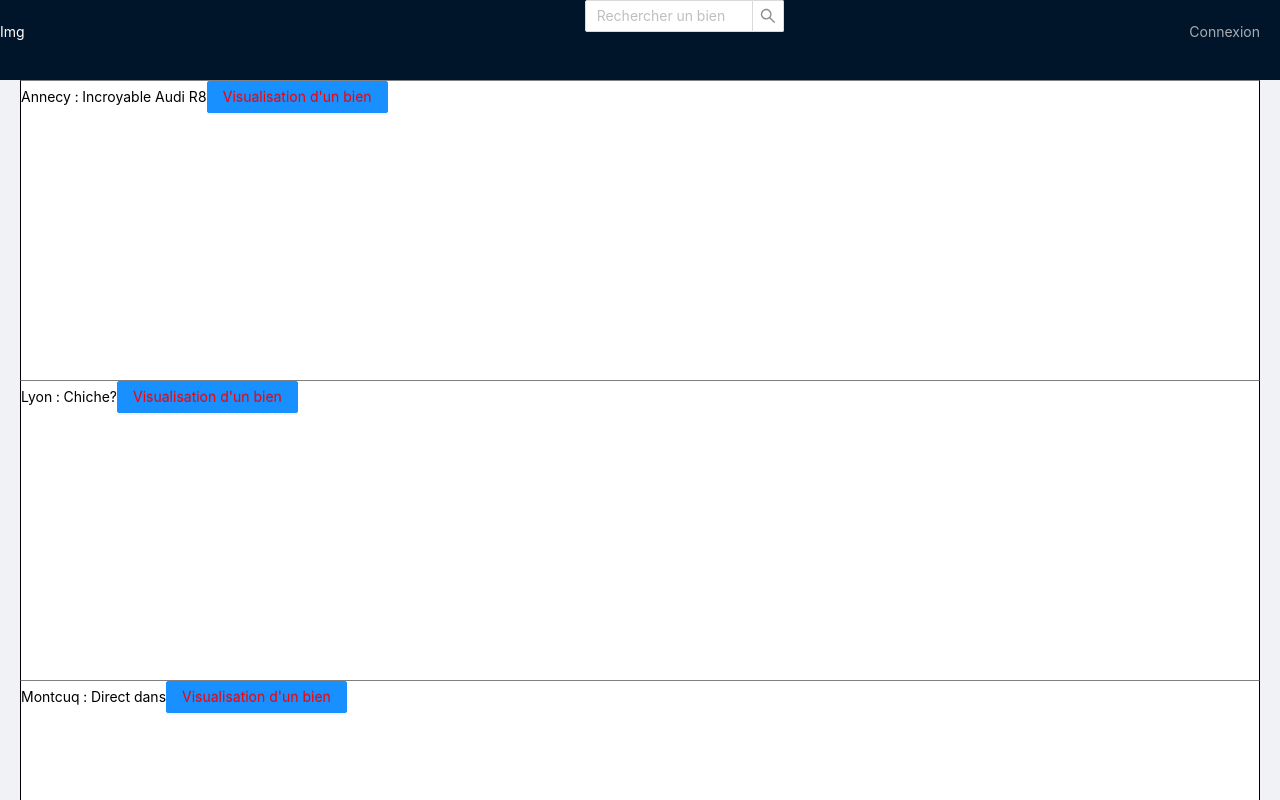
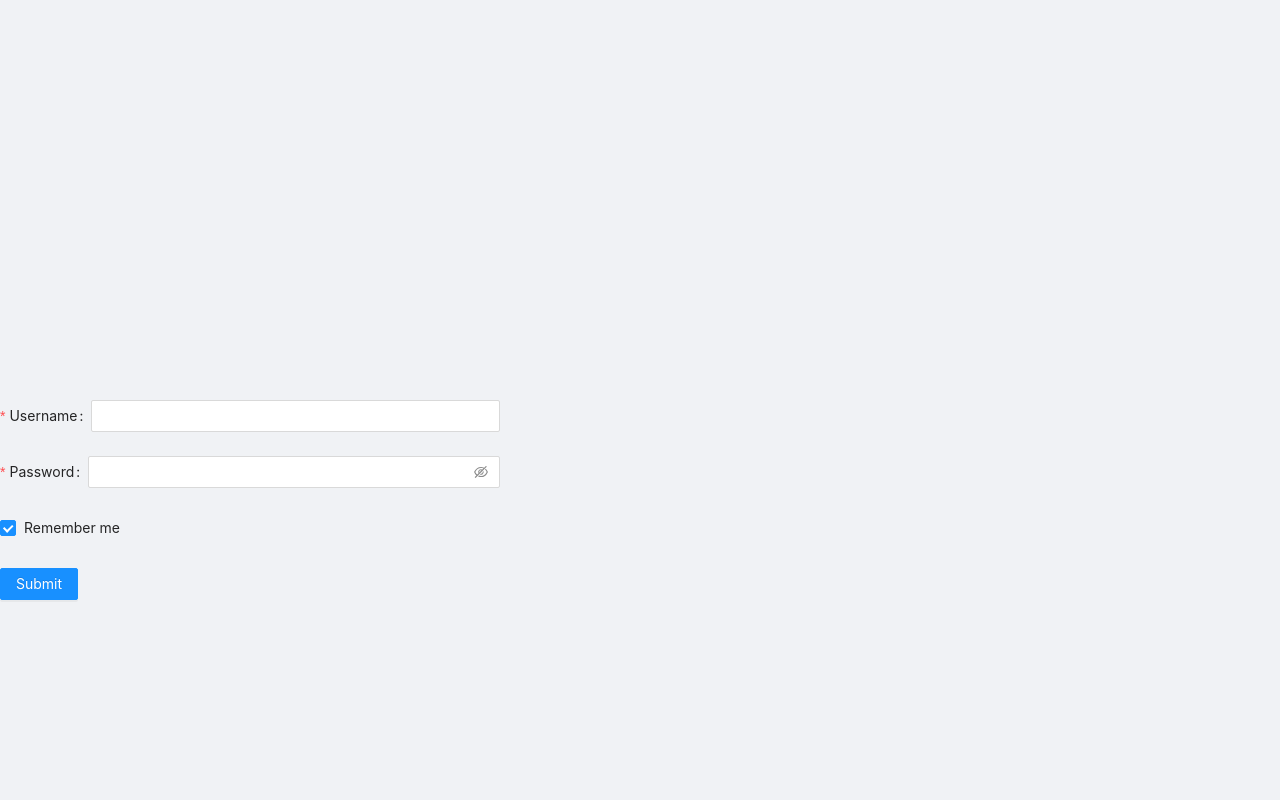
Before and after one commit to benoit92033/lendyourride, a React (Create React App) app: page /login in a window 1280 px wide. Shown: the top 800 px of the page. Built offline with nearby package versions, Linux system fonts and the light colour scheme.

Commit message:
Page de login

```diff
--- a/package.json
+++ b/package.json
@@ -14,6 +14,7 @@
     "axios": "^0.21.1",
     "react": "^17.0.2",
     "react-dom": "^17.0.2",
+    "react-router-dom": "^5.2.0",
     "react-scripts": "4.0.3",
     "typescript": "^4.2.3",
     "web-vitals": "^1.1.1"
@@ -41,5 +42,8 @@
       "last 1 firefox version",
       "last 1 safari version"
     ]
+  },
+  "devDependencies": {
+    "@types/react-router-dom": "^5.1.7"
   }
 }
--- a/src/App.tsx
+++ b/src/App.tsx
@@ -3,6 +3,8 @@ import Layout from 'antd/lib/layout/layout';
 import React, { useState } from 'react';
 import { MyMenu } from './Components/Menu';
 import { Page } from './Components/Page';
+import { BrowserRouter, Route } from 'react-router-dom';
+import { Login } from './Components/Login';
 
 function App() {
   const supoData = ([
@@ -19,10 +21,27 @@ function App() {
     Title: string;
   }| null)[]>(supoData);
 
+  const [token, setToken] = useState();
+
+  const pageComponent = () =>{
+    return (
+      <div>
+        <MyMenu setData={setDiplayedData} data={supoData}/>;
+        <Page displayedData={displayedData}/>;
+      </div>
+    )
+  }
+
+  const loginComponent = () => {
+    return <Login setToken={setToken} />;
+  }
+
   return (
-    <Layout>
-      <MyMenu setData={setDiplayedData} data={supoData}/>
-      <Page displayedData={displayedData}/>
+    <Layout style={{height:'100vh'}}>
+      <BrowserRouter>
+        <Route exact path="/" component={pageComponent} />
+        <Route path="/login" component={loginComponent} />
+      </BrowserRouter>
     </Layout>
   );
 }
--- /dev/null
+++ b/src/Components/Login/Login.tsx
@@ -0,0 +1,60 @@
+import { Button, Checkbox, Form, Input, Modal } from 'antd';
+import { Content } from 'antd/lib/layout/layout';
+import React from 'react';
+
+
+interface Props {
+  setToken: React.Dispatch<React.SetStateAction<undefined>>;
+}
+export const Login = ({setToken} : Props) => {
+
+  const onFinish = (values: any) => {
+    console.log('Success:', values);
+  };
+
+  const onFinishFailed = (errorInfo: any) => {
+    console.log('Failed:', errorInfo);
+  };
+
+  return (
+    <>
+     <div style={{position: 'relative'}}>
+
+      <Content style={{position: 'absolute', height: '500px', width:'500px', margin:'auto', padding:0, top:'50vh'}}>
+        <Form
+          name="basic"
+          initialValues={{ remember: true }}
+          onFinish={onFinish}
+          onFinishFailed={onFinishFailed}
+        >
+          <Form.Item
+            label="Username"
+            name="username"
+            rules={[{ required: true, message: 'Please input your username!' }]}
+          >
+            <Input />
+          </Form.Item>
+
+          <Form.Item
+            label="Password"
+            name="password"
+            rules={[{ required: true, message: 'Please input your password!' }]}
+          >
+            <Input.Password />
+          </Form.Item>
+
+          <Form.Item name="remember" valuePropName="checked">
+            <Checkbox>Remember me</Checkbox>
+          </Form.Item>
+
+          <Form.Item>
+            <Button type="primary" htmlType="submit">
+              Submit
+            </Button>
+          </Form.Item>
+        </Form>
+      </Content>
+     </div>
+    </>
+  );
+};
--- /dev/null
+++ b/src/Components/Login/index.ts
@@ -0,0 +1 @@
+export { Login } from './Login';
--- a/src/Components/Menu/Menu.tsx
+++ b/src/Components/Menu/Menu.tsx
@@ -1,6 +1,7 @@
 import { Input, Menu } from 'antd';
 import { Header } from 'antd/lib/layout/layout';
 import React from 'react';
+import { Link } from 'react-router-dom';
 
 const { Search } = Input;
 interface Props {
@@ -14,6 +15,7 @@ interface Props {
   }| null)[]>>;
 }
 export const MyMenu = ({setData, data} : Props) => {
+
   const recherche = (value: string) => {
     let oui: (({
       Location: string;
@@ -46,8 +48,8 @@ export const MyMenu = ({setData, data} : Props) => {
           <Search placeholder="Rechercher un bien" onSearch={(value: string) => recherche(value)} style={{ width: 200 }} />
         </div>
         <Menu mode="horizontal" theme="dark">
-          <Menu.Item key="1" /*icon={}*/>
-              Connexion
+          <Menu.Item key="1"/*icon={}*/>
+            <Link to="/login">Connexion</Link>
           </Menu.Item>
         </Menu>
       </Header>
```
Also changed, not shown: 1 other file (tests, documents, lock files or other folders).
